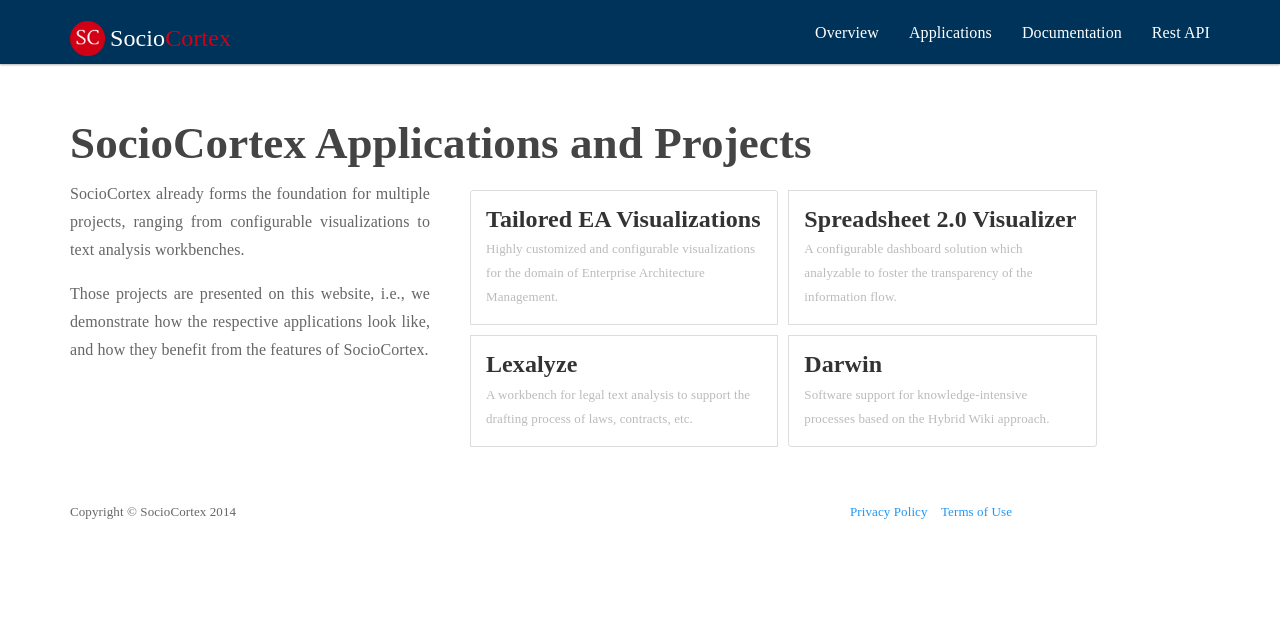
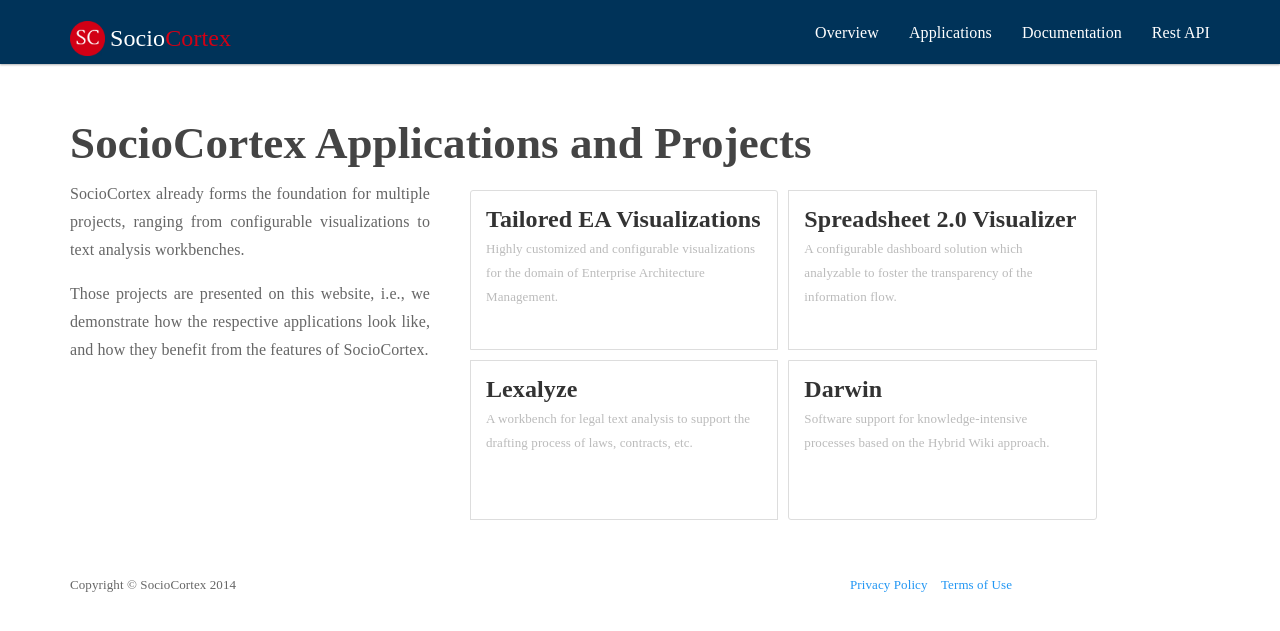
Before and after one commit to manoj5864/sociocortex, a Jekyll site: the page built from applications.html, in a window 1280 px wide. Shown: the top 631 px of the page. Built offline with Jekyll 4.4.1, drawn with Linux system fonts in a browser that asks for light colours.

Commit message:
minor changes

```diff
--- a/_layouts/applications.html
+++ b/_layouts/applications.html
@@ -19,7 +19,7 @@
                     <div class="list-group" style="margin:5px;">
 
                         {% for post in site.categories.application %}
-                        <a href="{{ post.url }}" class="list-group-item col-md-5" style="margin:5px;">
+                        <a href="{{ post.url }}" class="list-group-item col-md-5" style="margin:5px;height:160px;">
                             <h4 class="list-group-item-heading">{{ post.title }}</h4>
                             <span class="list-group-item-text">
                                 {{ post.teaser }}
```
